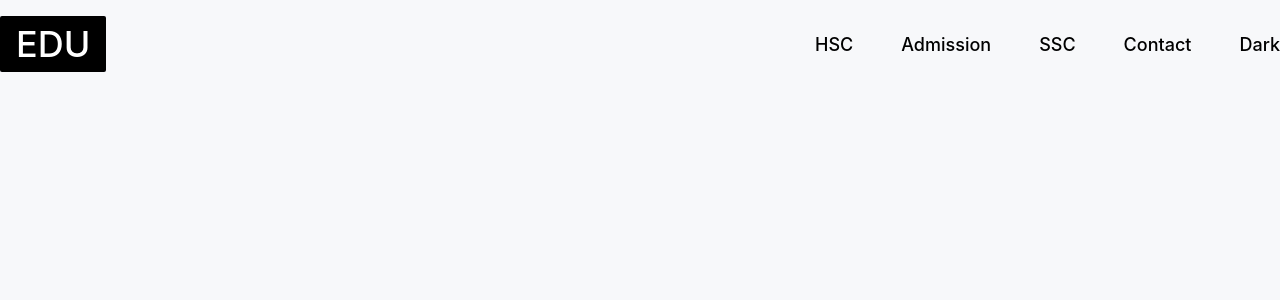
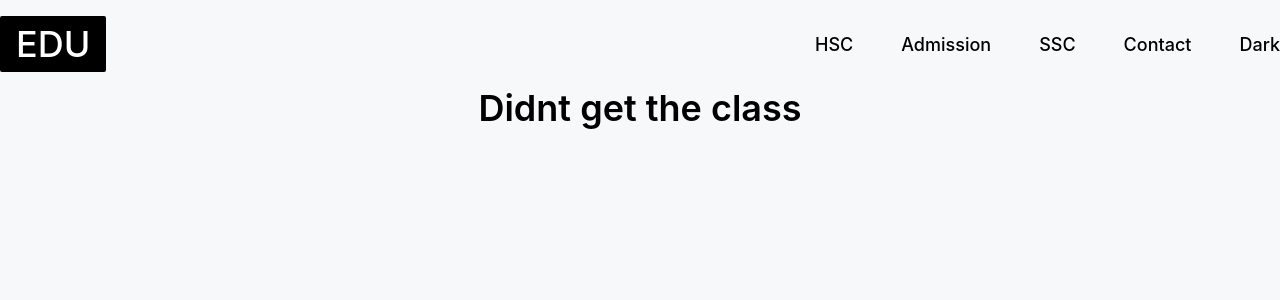
Before and after one commit to dev-shajid/edu, a Next.js app: page /contact in a window 1280 px wide. Shown: the top 300 px of the page. Built offline with nearby package versions, Linux system fonts and the light colour scheme.

Commit message:
a project for ssc and hsc students

```diff
--- a/pages/[class]/index.js
+++ b/pages/[class]/index.js
@@ -49,6 +49,9 @@ const index = () => {
             </>
         )
     }
+    return (
+        <Title>Didnt get the class</Title>
+    )
 
 }
 
```
